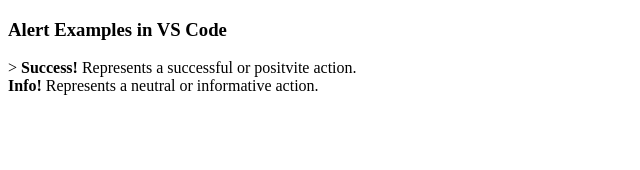
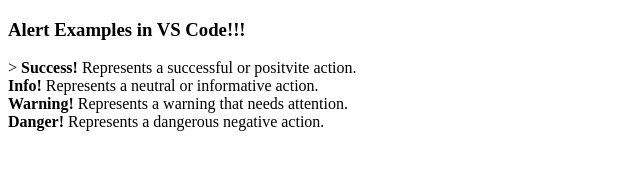
Before and after one commit to atianar/MyGitProject_A, a plain HTML site: page index.html in a window 1280 px wide. Shown: the whole page, without its empty margins (0-640 px from the left). Drawn offline with Linux system fonts and the light colour scheme.

Commit message:
Added Features

```diff
--- a/index.html
+++ b/index.html
@@ -1,12 +1,14 @@
 <!DOCTYPE html>
 <html lang="en">
 <head>
-    <title>Alert Examples</title>
+    <title>Alert Examples!!!</title>
     <meta charset="UTF-8">
 </head>
 <body>
-    <h3>Alert Examples in VS Code</h3>>
+    <h3>Alert Examples in VS Code!!!</h3>>
         <strong>Success!</strong> Represents a successful or positvite action.</br>
         <strong>Info!</strong> Represents a neutral or informative action.</br>
+        <strong>Warning!</strong> Represents a warning that needs attention.</br>
+        <strong>Danger!</strong> Represents a dangerous negative action.</br>
     </body>
 </html>
```
